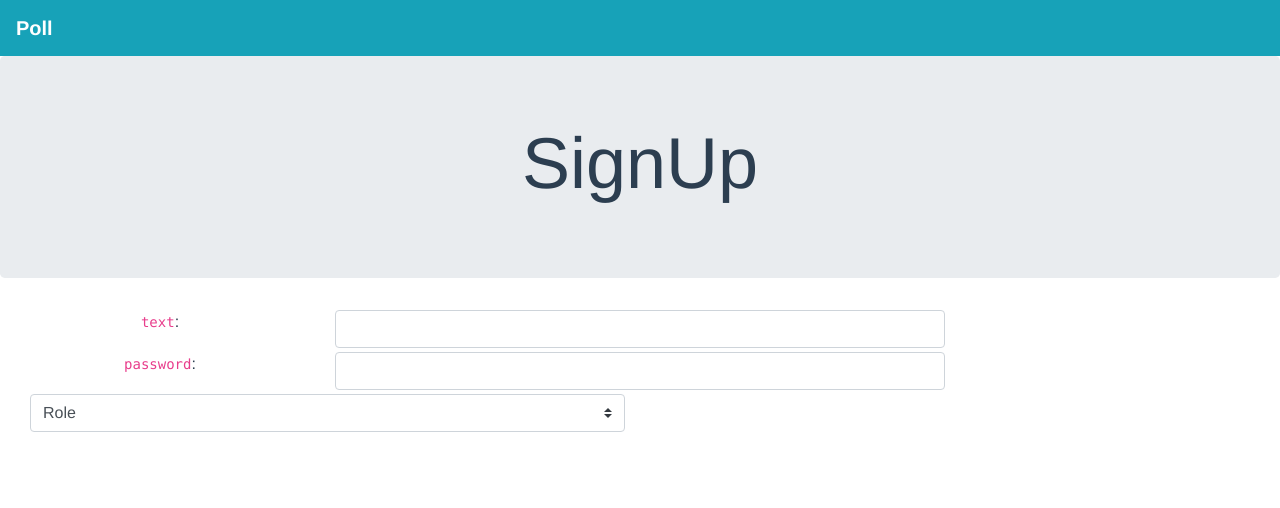
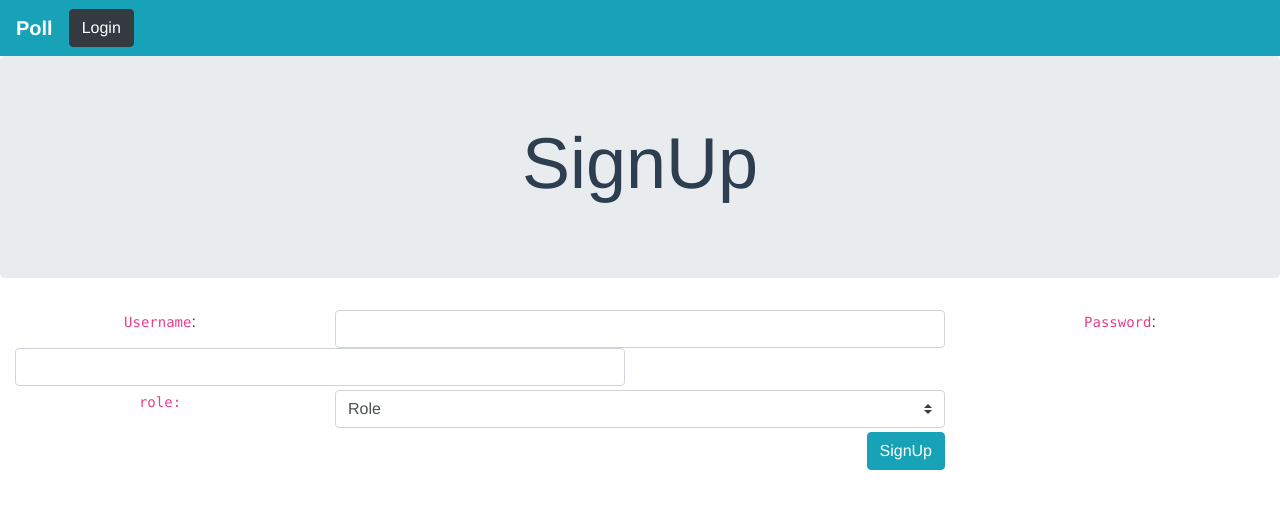
Before and after one commit to sudhanshulicensed/polling-application, a Vue app: page /signup in a window 1280 px wide. Shown: the top 508 px of the page. Built offline with nearby package versions, Linux system fonts and the light colour scheme.

Commit message:
Connected Login Signup, need to fix front-end again, Working on API

```diff
--- a/package.json
+++ b/package.json
@@ -7,12 +7,14 @@
     "build": "vue-cli-service build"
   },
   "dependencies": {
+    "axios": "^0.27.2",
     "bootstrap": "^4.6.0",
     "bootstrap-vue": "^2.22.0",
     "core-js": "^3.8.3",
     "jquery": "^3.6.0",
     "popper.js": "^1.16.1",
     "vue": "^2.6.14",
+    "vue-axios": "^3.4.1",
     "vue-router": "^3.5.1",
     "vuex": "^3.6.2"
   },
--- a/src/App.vue
+++ b/src/App.vue
@@ -1,13 +1,16 @@
 <template>
   <div id="app">
-    <b-navbar toggleable="lg" type="dark" variant="info">
+    <b-navbar d-flex toggleable="lg" type="dark" variant="info">
       <b-navbar-brand href="#">Poll</b-navbar-brand>
+      <router-link v-if="currentRoute === 'signup'" to="/login">
+        <b-button  variant="dark">Login</b-button>
+      </router-link>
+      <router-link v-if="currentRoute === 'login'" to="/signup">
+        <b-button  variant="dark">SignUp</b-button>
+      </router-link>
     </b-navbar>
-    <!-- <nav>
-      <router-link to="/">Home</router-link> <br>
-      <router-link to="/about">About</router-link>
-    </nav> -->
     <router-view/>
+      <!-- v-show="signup == getRouteSignup" -->
   </div>
 </template>
 
@@ -16,6 +19,24 @@
 
 
 export default {
+  data(){
+    return {
+
+    }
+  },
+  methods: {
+  },
+  computed: {
+    currentRoute() {
+      let path = null
+      if (this.$route.name === 'login') {
+        path = 'login'
+      } else {
+        path = 'signup'
+      }
+      return path
+    }
+  }
 }
 </script>
 
@@ -40,4 +61,6 @@ nav a {
 nav a.router-link-exact-active {
   color: #42b983;
 }
+
+
 </style>
--- a/src/components/LogIn.vue
+++ b/src/components/LogIn.vue
@@ -10,6 +10,12 @@
                 <b-form-input :id="`type-${type}`" :type="type"></b-form-input>
             </b-col>
             </b-row>
+              <b-row class="my-1">
+                <b-col sm="3"></b-col>
+               <b-col sm="6 d-flex justify-content-end">
+                   <b-button variant="info">LogIn</b-button>
+               </b-col>
+            </b-row>
         </b-container>
     </div>
 </template>
@@ -20,7 +26,7 @@ export default {
     data() {
       return {
         types: [
-          'email',
+          'text',
           'password',
         ]
       }
--- a/src/components/SignUp.vue
+++ b/src/components/SignUp.vue
@@ -2,45 +2,85 @@
     <div>
        <div class="login-comp">
         <b-jumbotron header="SignUp"></b-jumbotron>
+
         <b-container fluid>
-            <b-row class="my-1" v-for="type in types" :key="type">
+            <b-row class="my-1">
                 <b-col sm="3">
-                    <label :for="`type-${type}`"><code>{{ type }}</code>:</label>
+                    <label><code>Username</code>:</label>
                 </b-col>
                 <b-col sm="6">
-                    <b-form-input :id="`type-${type}`" :type="type"></b-form-input>
+                    <b-form-input v-model="username">{{ username }}</b-form-input>
+                </b-col>
+                <b-col sm="3">
+                    <label><code>Password</code>:</label>
+                </b-col>
+                <b-col sm="6">
+                    <b-form-input v-model="password">{{ password }}</b-form-input>
                 </b-col>
             </b-row>
-                <!-- <b-row class="my-1"> -->
-                    <b-col sm="6">
-                    <b-form-select v-model="selected" :options="options"></b-form-select>
-                    </b-col>
-                <!-- </b-row> -->
+            <b-row class="my-1">
+                <b-col sm="3">
+                <label><code>role:</code></label>
+                </b-col>
+                <b-col sm="6">
+                <b-form-select v-model="selected" :options="options"></b-form-select>
+                </b-col>
+            </b-row>
+            <b-row class="my-1">
+                <b-col sm="3"></b-col>
+               <b-col sm="6 d-flex justify-content-end">
+                   <b-button variant="info" @click="handleSignup ">SignUp</b-button>
+               </b-col>
+            </b-row>
         </b-container>
      </div>
 </div>
 </template>
 
 <script>
+import { mapActions } from "vuex"
 export default {
     name: "SignUpComponent",
     data() {
       return {
-        types: [
-          'text',
-          'password',
-        ],
+        info: null,
+        username: "",
+        password: "",
         selected: null,
         options: [
           { value: null, text: 'Role' },
-          { value: 'a', text: 'Admin' },
-          { value: 'b', text: 'Guest' },
-        ]
+          { value: 'admin', text: 'Admin' },
+          { value: 'guest', text: 'Guest' },
+        ],
       }
-    }
+    },
+    methods: {
+        ...mapActions([
+            'callSignup',
+        ]),
+        handleSignup(){
+            const payLoad = {
+                username : this.username,
+                password : this.password,
+                role : this.selected,
+            }
+            console.log(this.username, this.password, this.selected)
+            this.callSignup(payLoad);
+        }
+    },
+    // mounted(){
+    //     axios.get("https://secure-refuge-14993.herokuapp.com/add_user?username=admin&password=admin&role=admin")
+    //     .then(response => (this.info = response))
+    // }
 }
 </script>
 
 <style scoped>
+    lable{
+        margin-top: 0.5rem;
+    }
 
+    /* .btn-flex{
+        display: ;
+    } */
 </style>
--- a/src/main.js
+++ b/src/main.js
@@ -3,6 +3,7 @@ import App from './App.vue'
 import router from './router'
 import store from './store'
 import { BootstrapVue } from 'bootstrap-vue'
+// import VueAxios from 'vue-axios'
 
 import 'bootstrap/dist/css/bootstrap.css'
 // import 'bootstrap-vue/dist/bootstrap-vue.css'
--- a/src/store/index.js
+++ b/src/store/index.js
@@ -1,16 +1,22 @@
 import Vue from 'vue'
 import Vuex from 'vuex'
+import axios from 'axios'
 
 Vue.use(Vuex)
 
 export default new Vuex.Store({
   state: {
+
   },
   getters: {
   },
   mutations: {
   },
   actions: {
+    async callSignup(payLoad){
+      console.log(payLoad)
+      const response = await axios.post(`"https://secure-refuge-14993.herokuapp.com/add_user?username=${username}&password=${password}&role=${role}"`,);
+    }
   },
   modules: {
   }
```
Also changed, not shown: src/components/ChooseUser.vue (deleted, +0 -13 lines), src/components/CreatePoll.vue (added, +38 -0 lines), src/views/CreatePollPage.vue (added), 1 other file (tests, documents, lock files or other folders).
